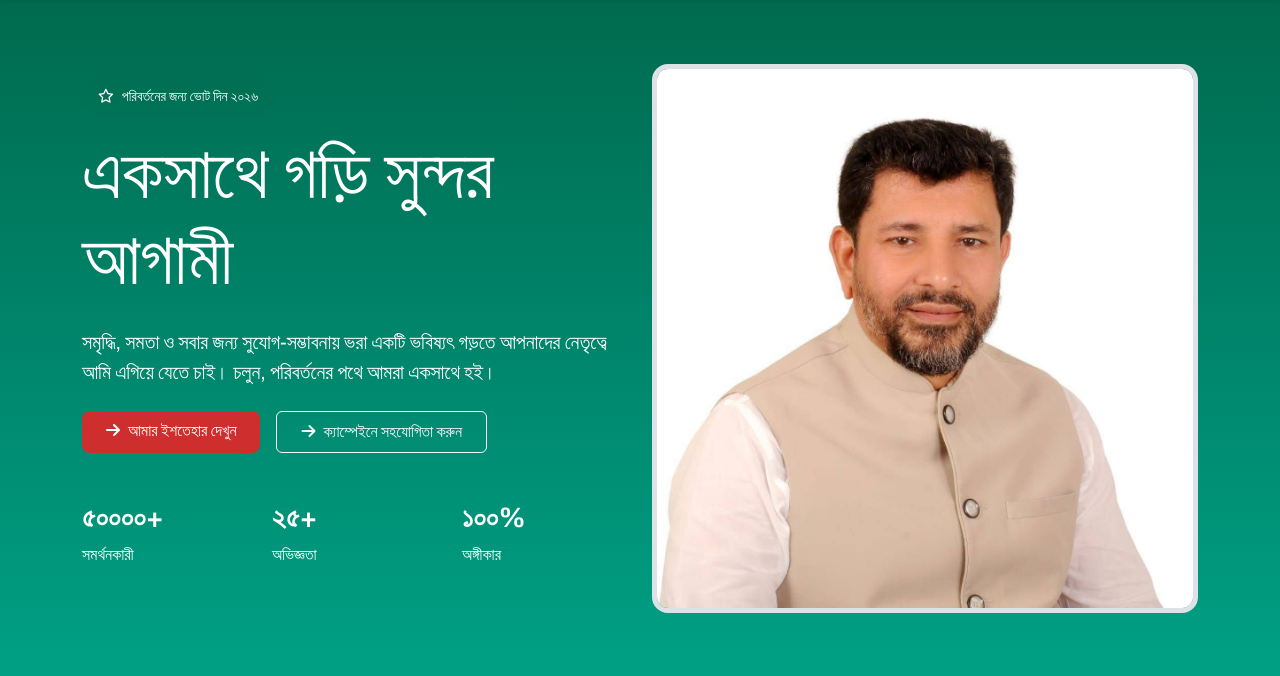
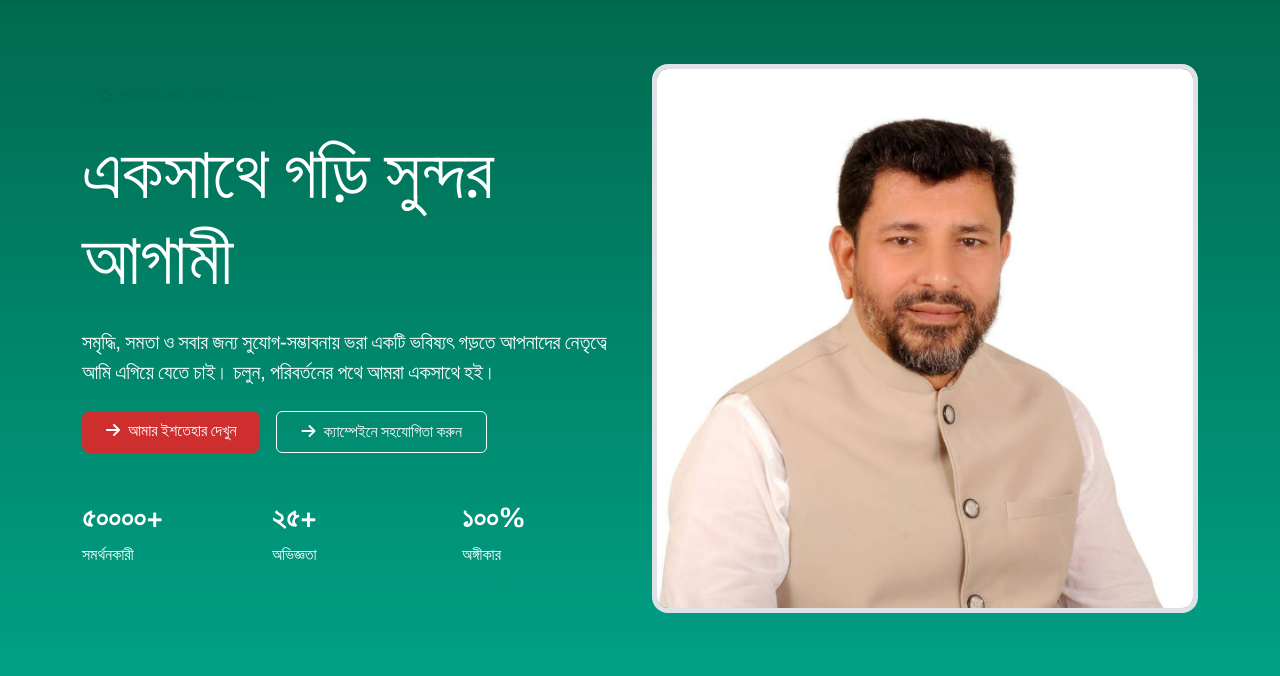
Before and after one commit to hosnemubarak/election, a Django app: page / in a window 1280 px wide. Shown: the part 86-762 px from the top of the page. Run offline with Django 5.2, Linux system fonts and the light colour scheme; data that the repository does not hold is empty.

Commit message:
fix home html color

```diff
--- a/templates/home.html
+++ b/templates/home.html
@@ -7,7 +7,7 @@
     <div class="container text-white">
         <div class="row align-items-center flex-column-reverse flex-lg-row">
             <div class="col-lg-6">
-                <div class="mb-3"><span class="label-secondary text-white"><i class="far fa-star me-2"></i>পরিবর্তনের জন্য ভোট
+                <div class="mb-3"><span class="text-secondary label-secondary"><i class="far fa-star me-2"></i>পরিবর্তনের জন্য ভোট
                         দিন ২০২৬</span></div>
                 <h1 class="display-2 mb-4">একসাথে গড়ি সুন্দর আগামী</h1>
                 <p class="lead mb-4">সমৃদ্ধি, সমতা ও সবার জন্য সুযোগ-সম্ভাবনায় ভরা একটি ভবিষ্যৎ গড়তে আপনাদের
```
